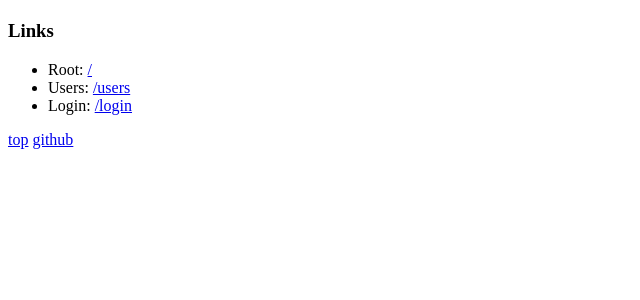
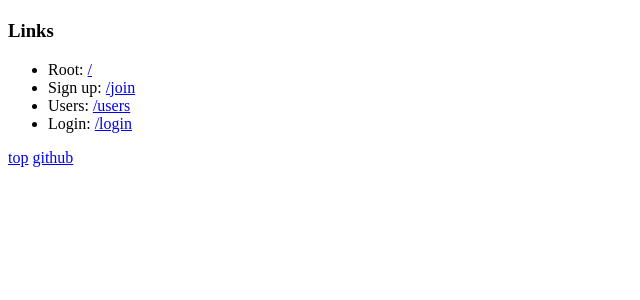
Before and after one commit to mitsu-ksgr/responder-todo-app, a Python web app: template app/templates/index.html in a window 1280 px wide. Shown: the part 47-347 px from the top of the page, without its empty margins (0-640 px from the left). Run offline with Jinja, Linux system fonts and the light colour scheme; the template is opened without the code that fills it, so the values that code supplies are empty.

Commit message:
add sign-up link to index.html

```diff
--- a/app/templates/index.html
+++ b/app/templates/index.html
@@ -5,6 +5,7 @@
 <div>
   <ul>
     <li>Root: <a href="/">/</a></li>
+    <li>Sign up: <a href="/join">/join</a></li>
     <li>Users: <a href="/users">/users</a></li>
     <li>Login: <a href="/login">/login</a></li>
   </ul>
```
